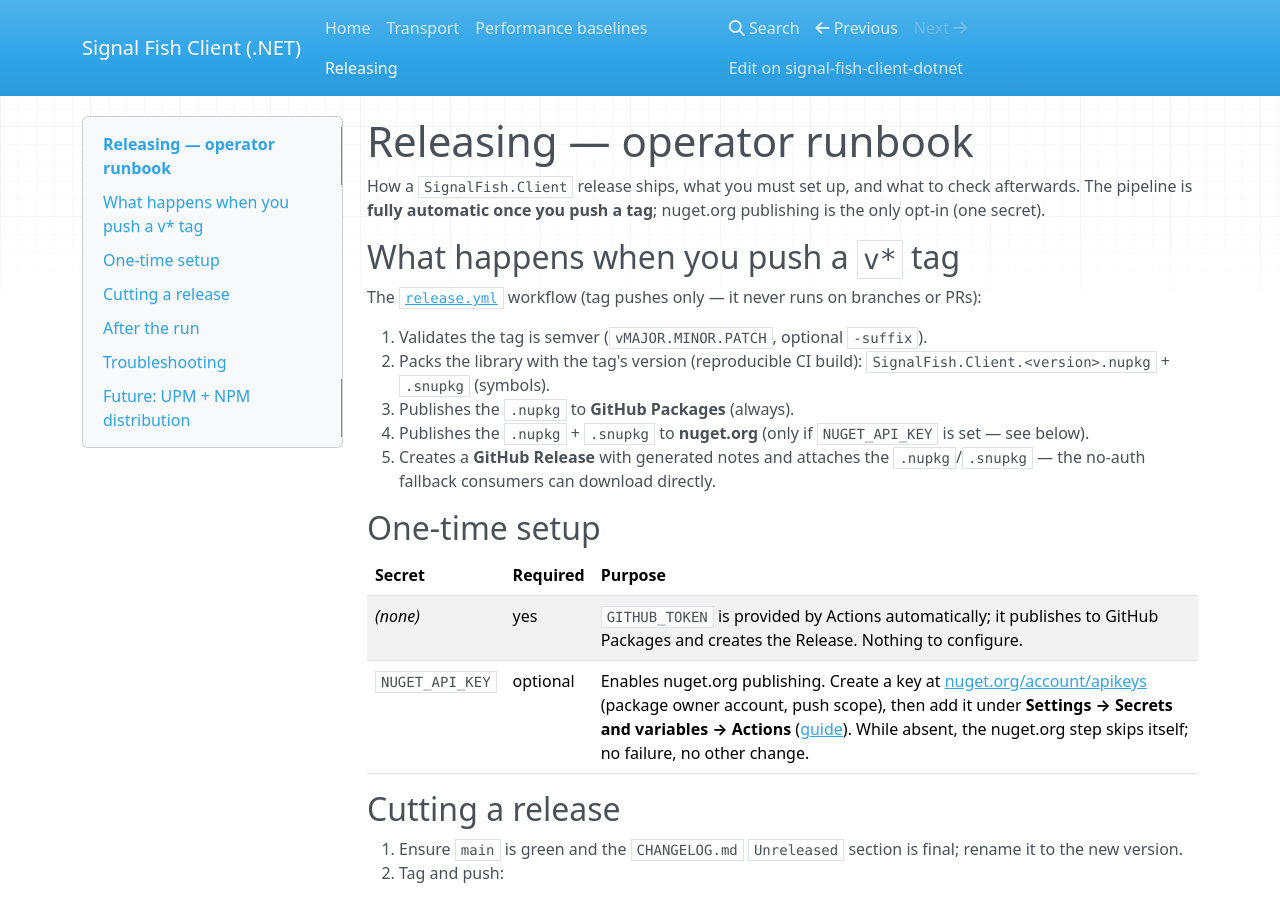
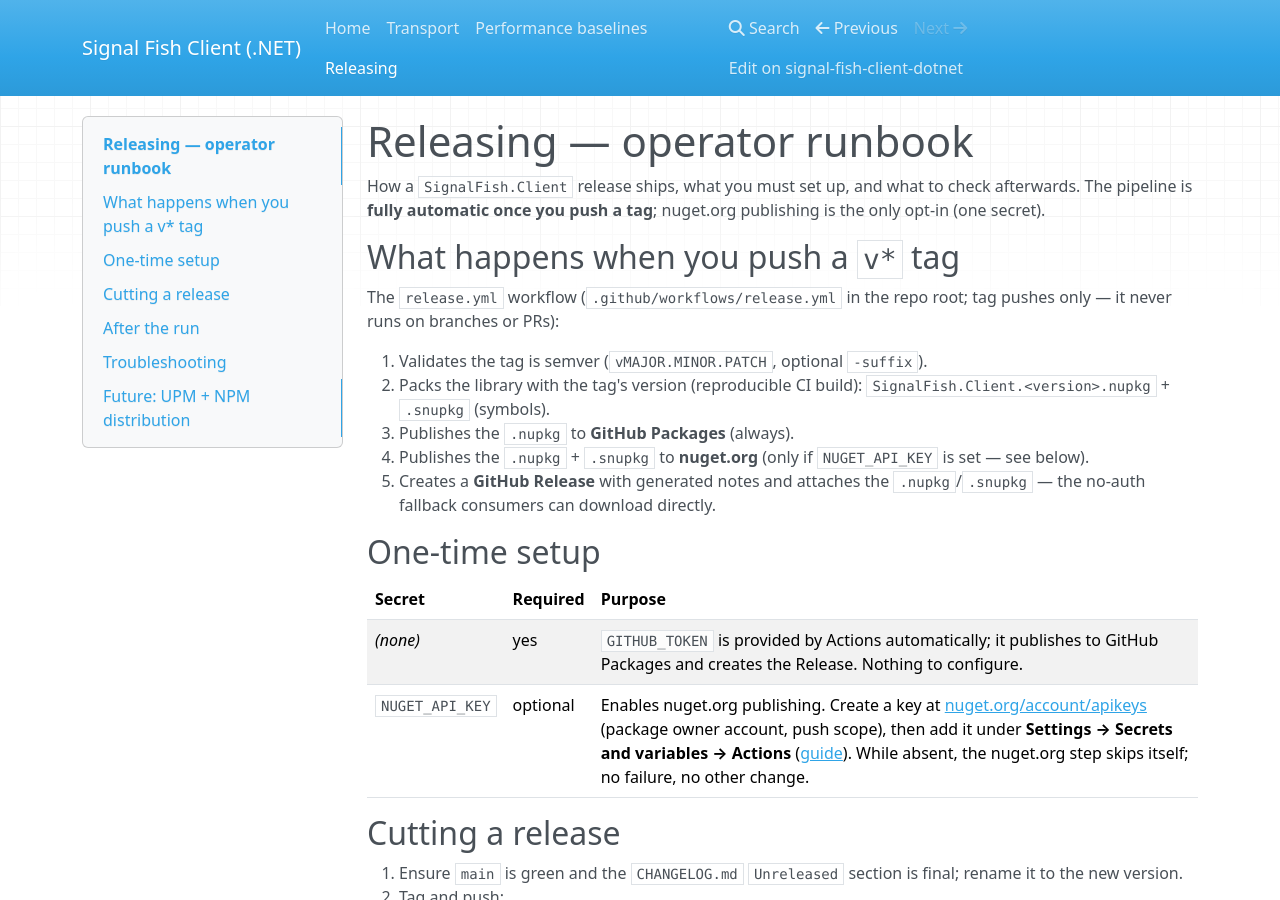
Before and after one commit to Ambiguous-Interactive/signal-fish-client-dotnet, an MkDocs documentation site: the page built from docs/releasing.md, in a window 1280 px wide and 900 px high. Built offline with MkDocs 1.6.1, drawn with Linux system fonts in a browser that asks for light colours; nearby versions of some CDN libraries.

Commit message:
Fix docs link outside site root (mkdocs strict)

```diff
--- a/docs/releasing.md
+++ b/docs/releasing.md
@@ -6,8 +6,8 @@ nuget.org publishing is the only opt-in (one secret).
 
 ## What happens when you push a `v*` tag
 
-The [`release.yml`](../.github/workflows/release.yml) workflow (tag pushes
-only — it never runs on branches or PRs):
+The `release.yml` workflow (`.github/workflows/release.yml` in the repo
+root; tag pushes only — it never runs on branches or PRs):
 
 1. Validates the tag is semver (`vMAJOR.MINOR.PATCH`, optional `-suffix`).
 2. Packs the library with the tag's version (reproducible CI build):
```
